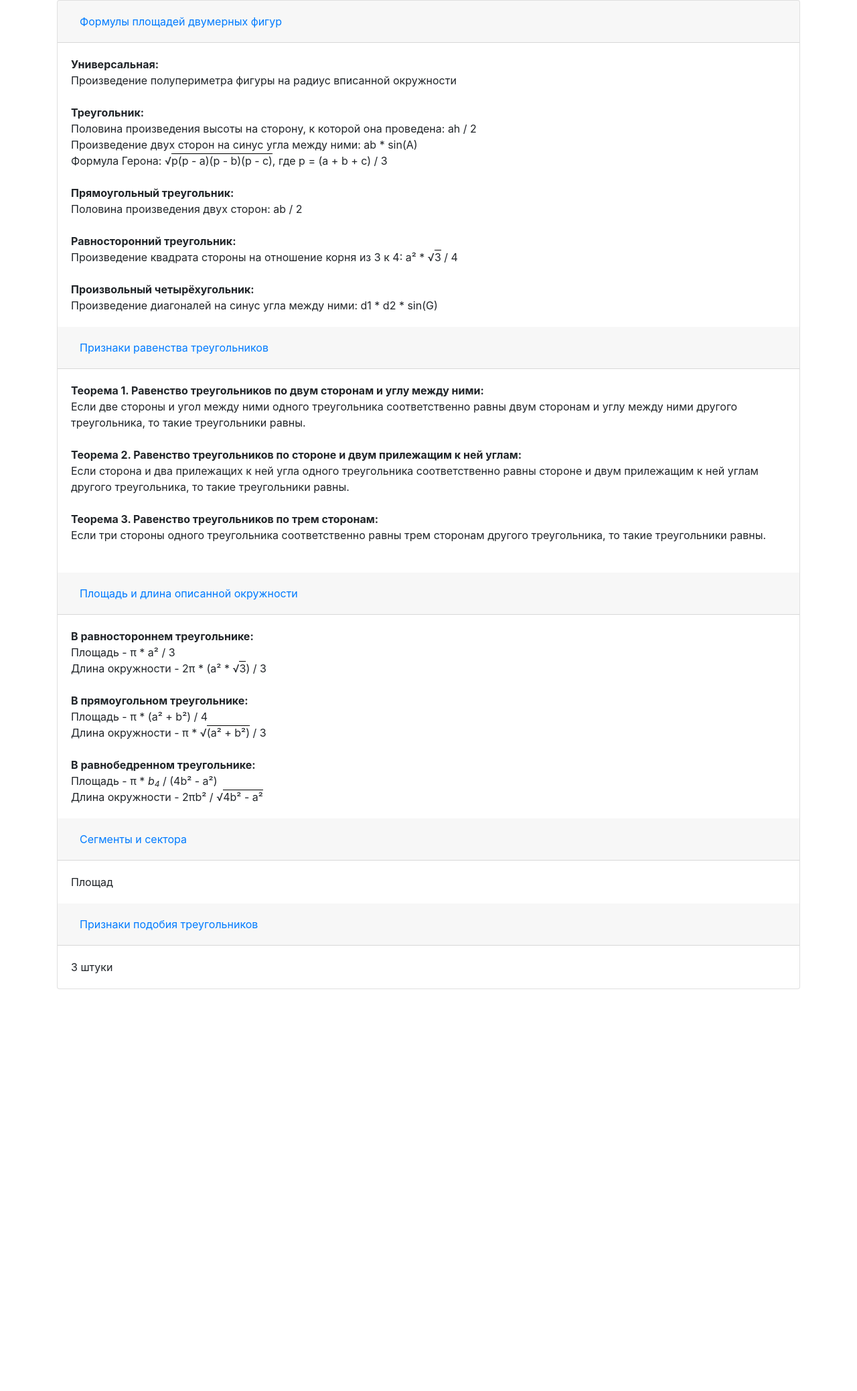
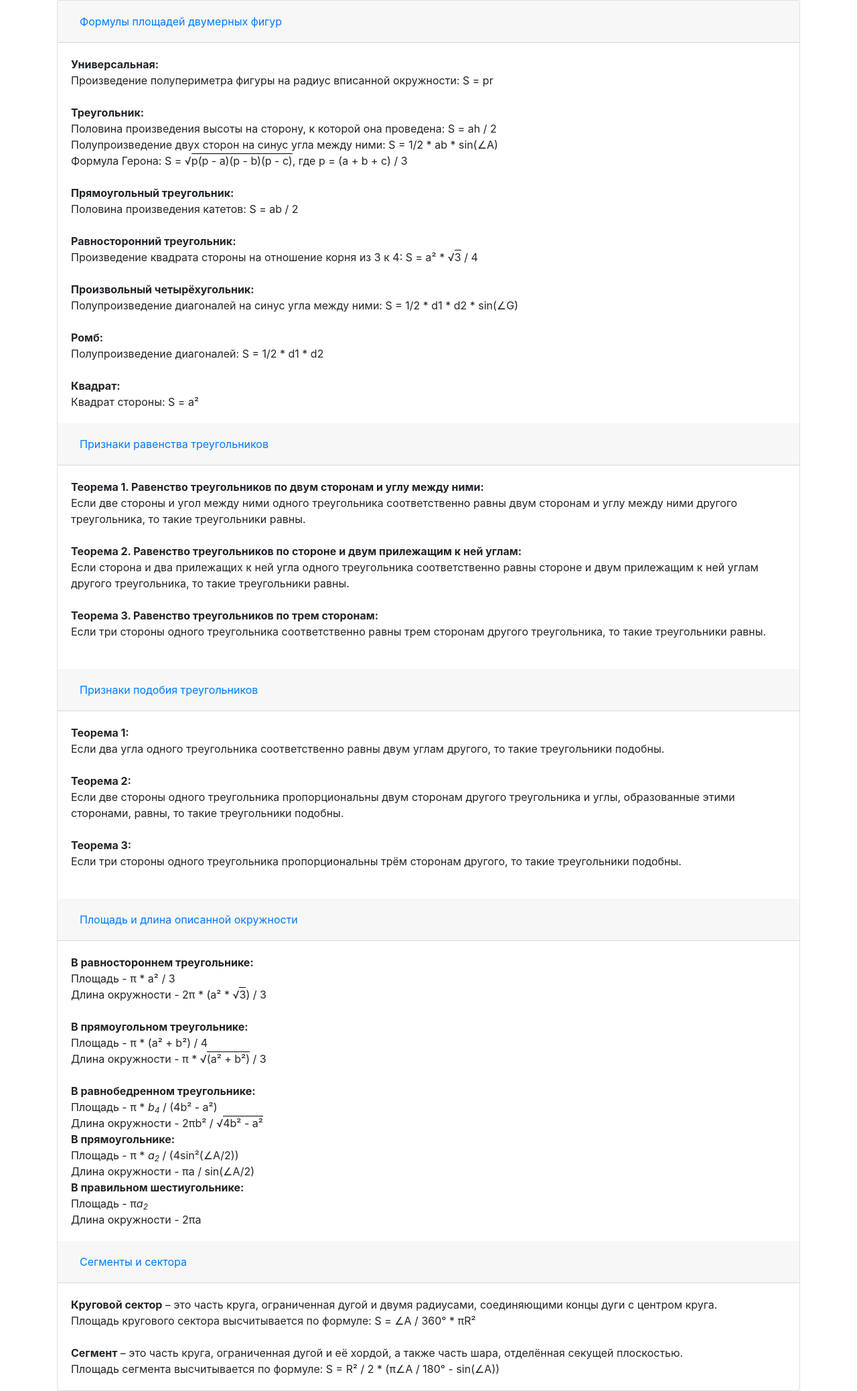
Before and after one commit to nosopirka/project_web, a Flask app: page /geometry in a window 1280 px wide. Shown: the part 56-2133 px from the top of the page at 67% size. Before the commit the page ends 1533 px from the top, so only its background shows below. Run offline with Flask 2, Linux system fonts and the light colour scheme; some libraries are stand-ins or nearby versions.

Commit message:
Update geometry.html

```diff
--- a/templates/geometry.html
+++ b/templates/geometry.html
@@ -13,19 +13,23 @@
       <div id="collapse1" class="collapse show" aria-labelledby="heading1" data-parent="#accordion">
         <div class="card-body">
           <b>Универсальная:</b><br>
-Произведение полупериметра фигуры на радиус вписанной окружности<br><br>
+Произведение полупериметра фигуры на радиус вписанной окружности: S = pr<br><br>
             <b>Треугольник:</b><br>
-          Половина произведения высоты на сторону, к которой она проведена: ah / 2<br>
-          Произведение двух сторон на синус угла между ними: ab * sin(A)<br>
-          Формула Герона:
+          Половина произведения высоты на сторону, к которой она проведена: S = ah / 2<br>
+          Полупроизведение двух сторон на синус угла между ними: S = 1/2 * ab * sin(&#8736;A)<br>
+          Формула Герона: S =
 <span>&#8730;</span><span  style="border-top: 1px solid black">p(p - a)(p - b)(p - c)</span>, где p = (a + b + c) / 3<br><br>
           <b>Прямоугольный треугольник:</b><br>
-          Половина произведения двух сторон: ab / 2<br><br>
+          Половина произведения катетов: S = ab / 2<br><br>
           <b>Равносторонний треугольник:</b><br>
-          Произведение квадрата стороны на отношение корня из 3 к 4: a&#178; *
+          Произведение квадрата стороны на отношение корня из 3 к 4: S = a&#178; *
 <span>&#8730;</span><span  style="border-top: 1px solid black">3</span> / 4<br><br>
           <b>Произвольный четырёхугольник:</b><br>
-          Произведение диагоналей на синус угла между ними: d1 * d2 * sin(G)
+          Полупроизведение диагоналей на синус угла между ними: S = 1/2 * d1 * d2 * sin(&#8736;G)<br><br>
+          <b>Ромб:</b><br>
+          Полупроизведение диагоналей: S = 1/2 * d1 * d2<br><br>
+          <b>Квадрат:</b><br>
+          Квадрат стороны: S = a&#178;
         </div>
       </div>
 
@@ -47,6 +51,24 @@
         </div>
       </div>
 
+      <div class="card-header" id="heading5">
+        <h5 class="mb-0">
+          <button class="btn btn-link" data-toggle="collapse" data-target="#collapse5" aria-expanded="true" aria-controls="collapse5">
+            Признаки подобия треугольников
+          </button>
+        </h5>
+      </div>
+      <div id="collapse5" class="collapse show" aria-labelledby="heading5" data-parent="#accordion">
+        <div class="card-body">
+          <b>Теорема 1:</b><br>
+          Если два угла одного треугольника соответственно равны двум углам другого, то такие треугольники подобны.<br><br>
+          <b>Теорема 2:</b><br>
+          Если две стороны одного треугольника пропорциональны двум сторонам другого треугольника и углы, образованные этими сторонами, равны, то такие треугольники подобны.<br><br>
+          <b>Теорема 3:</b><br>
+          Если три стороны одного треугольника пропорциональны трём сторонам другого, то такие треугольники подобны.<br><br>
+        </div>
+      </div>
+
       <div class="card-header" id="heading2">
         <h5 class="mb-0">
           <button class="btn btn-link" data-toggle="collapse" data-target="#collapse2" aria-expanded="true" aria-controls="collapse2">
@@ -57,14 +79,20 @@
       <div id="collapse2" class="collapse show" aria-labelledby="heading2" data-parent="#accordion">
         <div class="card-body">
             <b>В равностороннем треугольнике:</b><br>
-          Площадь - &#960 * a&#178; / 3<br>
-          Длина окружности - 2&#960 * (a&#178; * <span>&#8730;</span><span  style="border-top: 1px solid black">3</span>) / 3<br><br>
+          Площадь - &#960; * a&#178; / 3<br>
+          Длина окружности - 2&#960; * (a&#178; * <span>&#8730;</span><span  style="border-top: 1px solid black">3</span>) / 3<br><br>
           <b>В прямоугольном треугольнике:</b><br>
-          Площадь - &#960 * (a&#178; + b&#178;) / 4<br>
-          Длина окружности - &#960 * <span>&#8730;</span><span  style="border-top: 1px solid black">(a&#178; + b&#178;)</span> / 3<br><br>
+          Площадь - &#960; * (a&#178; + b&#178;) / 4<br>
+          Длина окружности - &#960; * <span>&#8730;</span><span  style="border-top: 1px solid black">(a&#178; + b&#178;)</span> / 3<br><br>
           <b>В равнобедренном треугольнике:</b><br>
-          Площадь - &#960 * <i>b<sub>4</sub></i> / (4b&#178; - a&#178;)<br>
-          Длина окружности - 2&#960b&#178; / <span>&#8730;</span><span  style="border-top: 1px solid black">4b&#178; - a&#178;</span><br>
+          Площадь - &#960; * <i>b<sub>4</sub></i> / (4b&#178; - a&#178;)<br>
+          Длина окружности - 2&#960;b&#178; / <span>&#8730;</span><span  style="border-top: 1px solid black">4b&#178; - a&#178;</span><br>
+          <b>В прямоугольнике:</b><br>
+          Площадь - &#960; * <i>a<sub>2</sub></i> / (4sin&#178;(&#8736;A/2))<br>
+          Длина окружности - &#960;a / sin(&#8736;A/2)<br>
+          <b>В правильном шестиугольнике:</b><br>
+          Площадь - &#960;<i>a<sub>2</sub></i><br>
+          Длина окружности - 2&#960;a</span><br>
         </div>
       </div>
 
@@ -77,21 +105,12 @@
       </div>
       <div id="collapse3" class="collapse show" aria-labelledby="heading3" data-parent="#accordion">
         <div class="card-body">
-            Площад
+            <b>Круговой сектор</b> – это часть круга, ограниченная дугой и двумя радиусами, соединяющими концы дуги с центром круга.<br>
+          Площадь кругового сектора высчитывается по формуле: S = &#8736;A / 360&#176; * &#960;R&#178;<br><br>
+           <b>Сегмент</b> – это часть круга, ограниченная дугой и её хордой, а также часть шара, отделённая секущей плоскостью.<br>
+          Площадь сегмента высчитывается по формуле: S = R&#178; / 2 * (&#960;&#8736;A / 180&#176; - sin(&#8736;A))<br>
         </div>
       </div>
 
-      <div class="card-header" id="heading5">
-        <h5 class="mb-0">
-          <button class="btn btn-link" data-toggle="collapse" data-target="#collapse5" aria-expanded="true" aria-controls="collapse5">
-            Признаки подобия треугольников
-          </button>
-        </h5>
-      </div>
-      <div id="collapse5" class="collapse show" aria-labelledby="heading5" data-parent="#accordion">
-        <div class="card-body">
-          3 штуки
-        </div>
-      </div>
   </div>
 {% endblock %}
```
